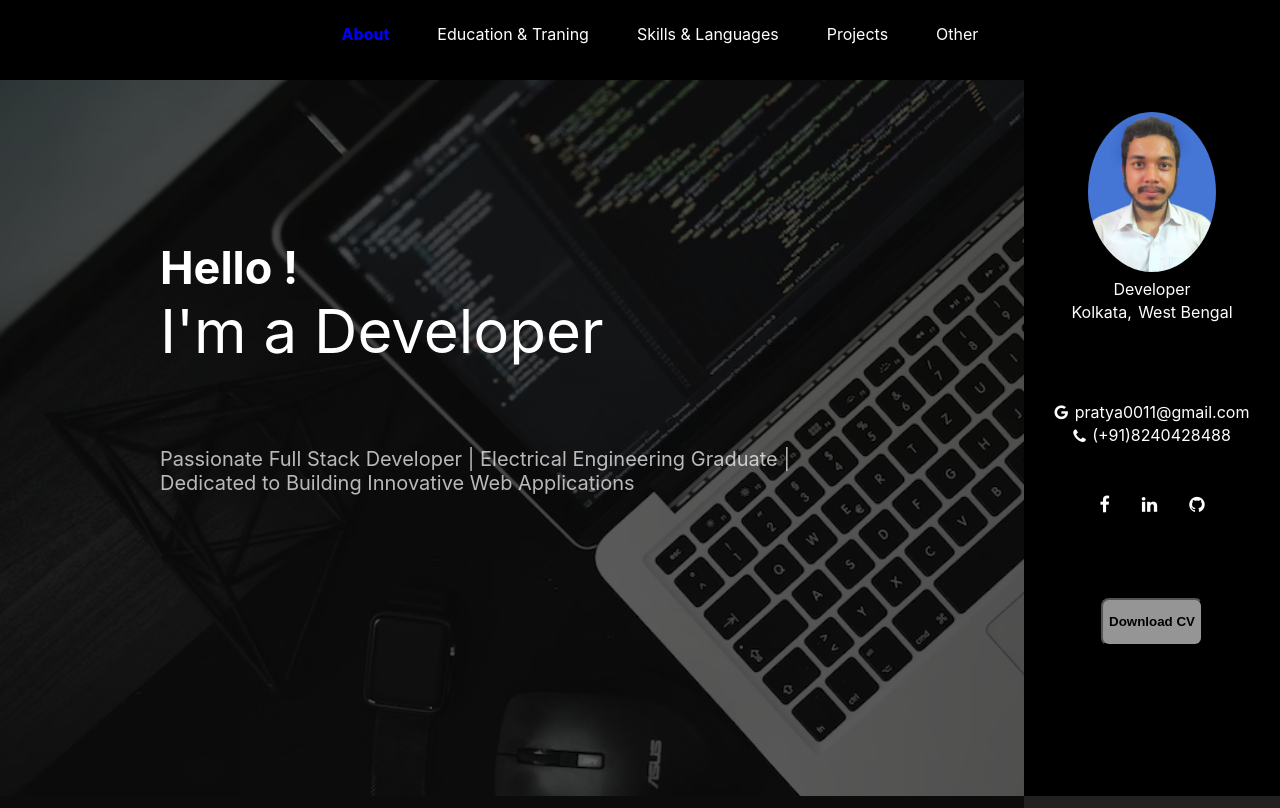
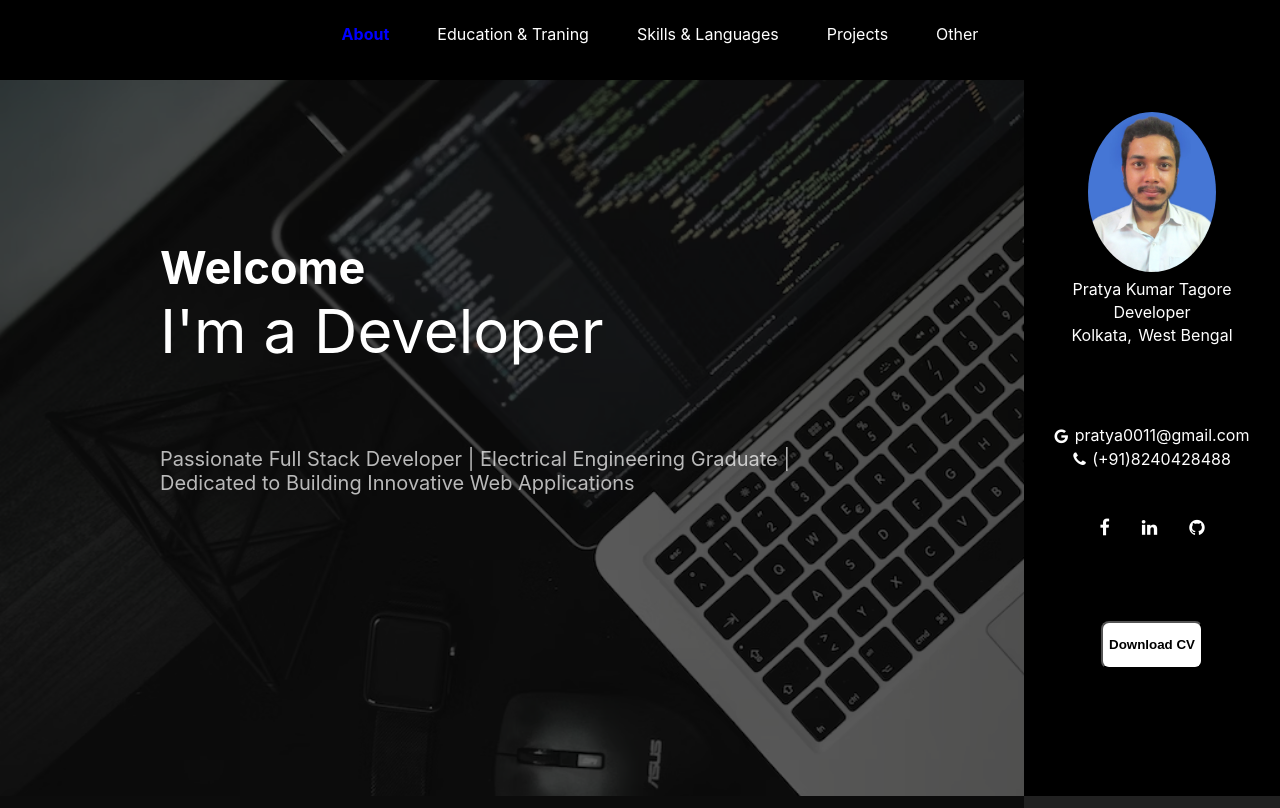
Before and after one commit to Pratya0011/Portfolio, a React (Create React App) app: page / in a window 1280 px wide. Built offline with nearby package versions, Linux system fonts and the light colour scheme.

Commit message:
updated commit

```diff
--- a/src/App.css
+++ b/src/App.css
@@ -100,7 +100,7 @@ body {
   cursor: pointer;;
   border-radius: 0.5rem;
   font-weight: bold;
-  background-color: rgb(150, 149, 149);;
+  background-color: white;
 }
 .div-two button a {
   color: black;
--- a/src/Components/Home.js
+++ b/src/Components/Home.js
@@ -8,17 +8,18 @@ function Home() {
     <div className="home-component">
       <div className="div-one">
         <div className="div-three">
-          <h1>Hello !</h1>
+          <h1>Welcome</h1>
           <div>I'm a Developer</div>
           <p>
-          Passionate Full Stack Developer | Electrical Engineering Graduate |
-          <br/>
-           Dedicated to Building Innovative Web Applications
+            Passionate Full Stack Developer | Electrical Engineering Graduate |
+            <br />
+            Dedicated to Building Innovative Web Applications
           </p>
         </div>
       </div>
       <div className="div-two">
         <img src={pratya} alt="Photo" />
+        <div>Pratya Kumar Tagore</div>
         <div>Developer</div>
         <div>
           <span>Kolkata,</span>
```
